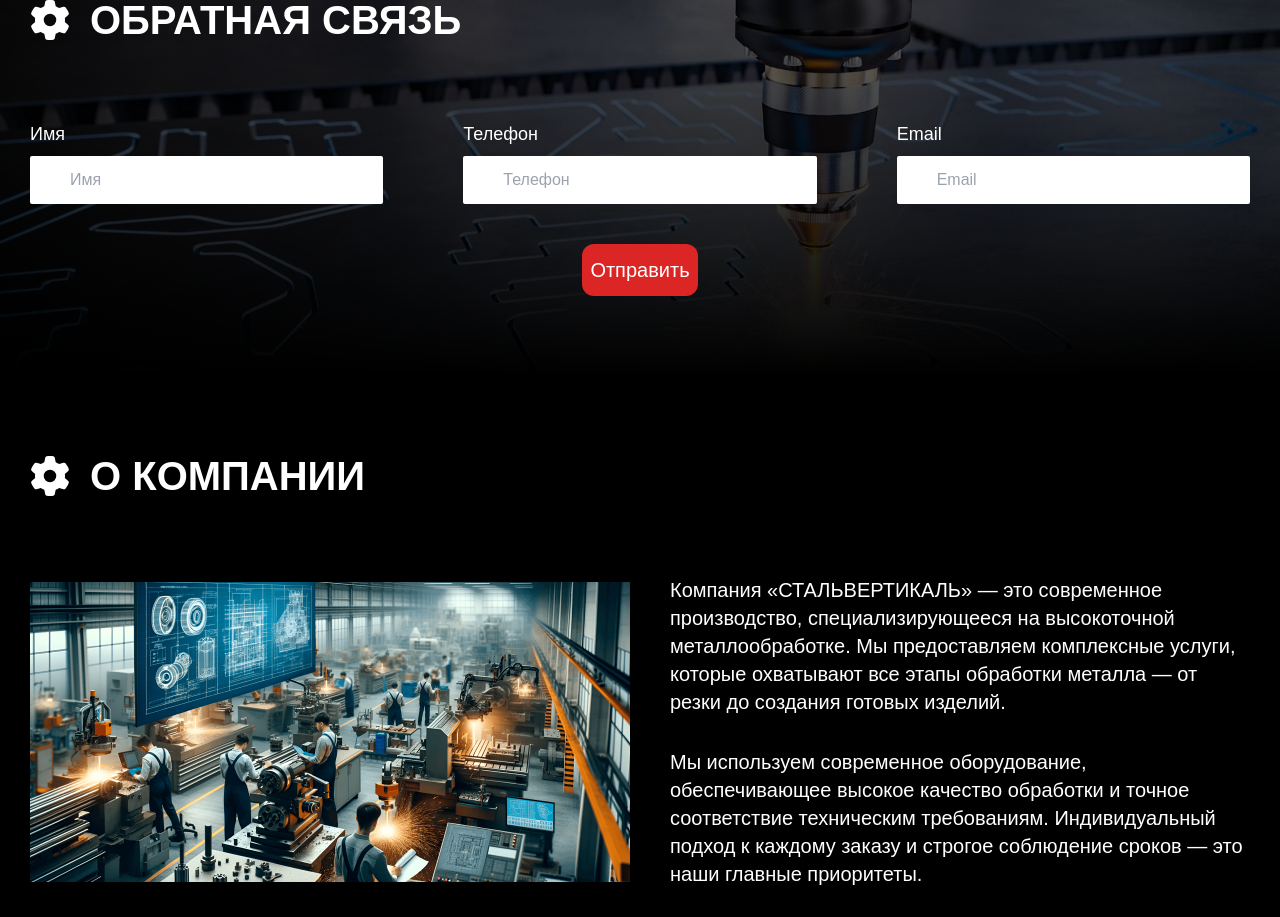
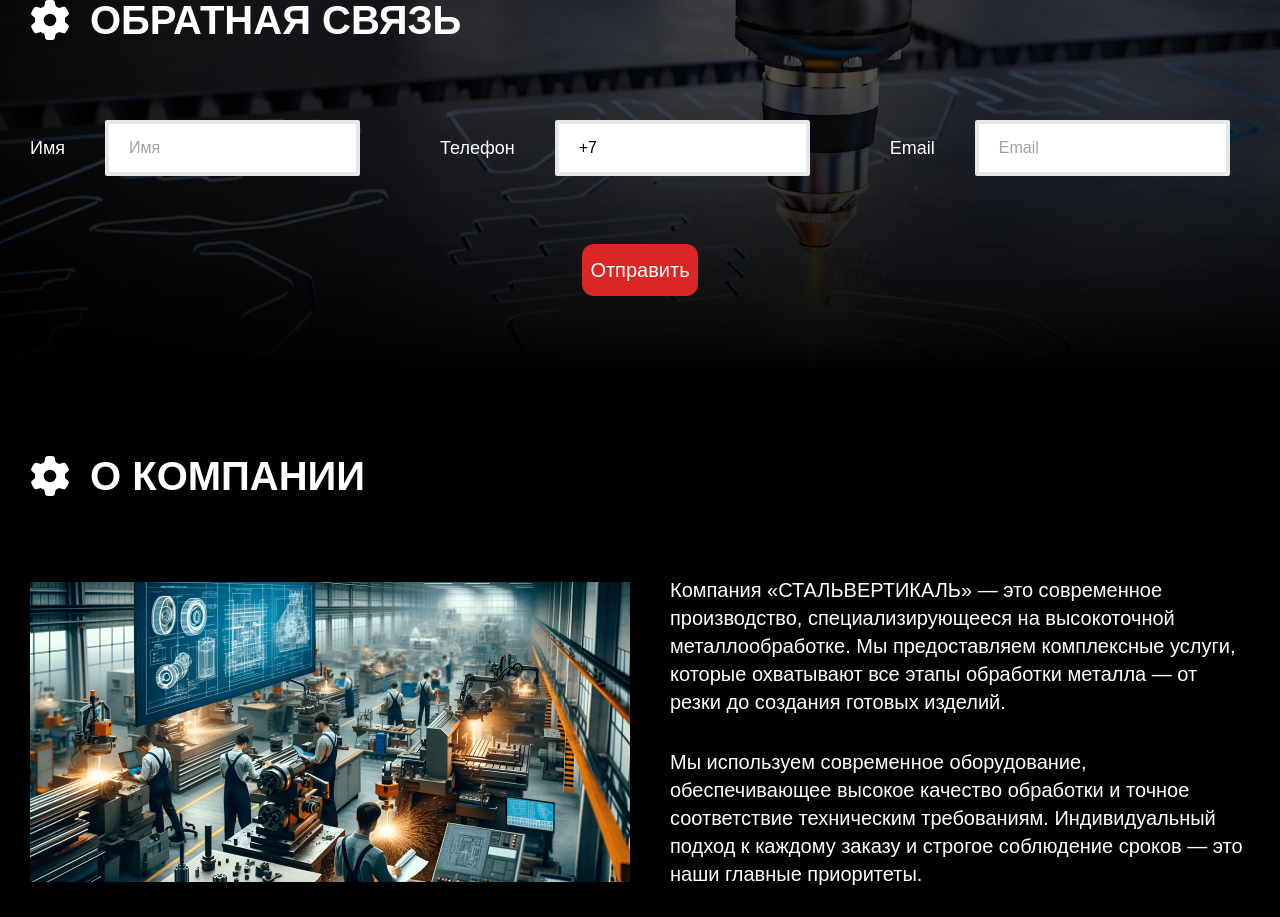
Before and after one commit to CURSEINME/promtehmetal, a Next.js app: page / in a window 1280 px wide. Shown: the part 1120-2037 px from the top of the page. Built offline with nearby package versions, Linux system fonts and the light colour scheme; no server answers.

Commit message:
add feedback form logic

```diff
--- a/package.json
+++ b/package.json
@@ -17,10 +17,12 @@
 		"@prisma/client": "^6.2.1",
 		"clsx": "^2.1.1",
 		"next": "^15.1.5",
+		"nodemailer": "^6.10.0",
 		"react": "^18.0.0-rc-66855b96-20241106",
 		"react-dom": "^18.0.0-rc-66855b96-20241106",
 		"react-hook-form": "^7.53.2",
 		"react-icons": "^5.4.0",
+		"react-phone-number-input": "^3.4.11",
 		"react-query": "^3.39.3",
 		"react-scroll": "^1.9.0",
 		"react-slick": "^0.30.2",
@@ -30,6 +32,7 @@
 		"@hookform/resolvers": "^3.9.1",
 		"@trivago/prettier-plugin-sort-imports": "^5.2.0",
 		"@types/node": "^20",
+		"@types/nodemailer": "^6.4.17",
 		"@types/react": "^18",
 		"@types/react-dom": "^18",
 		"@types/react-scroll": "^1.8.10",
--- /dev/null
+++ b/src/app/api/feedback/route.ts
@@ -0,0 +1,36 @@
+import { NextResponse } from 'next/server'
+import nodemailer from 'nodemailer'
+
+export async function POST(req: Request) {
+	const { name, tel, email } = await req.json()
+
+	const transporter = nodemailer.createTransport({
+		host: 'smtp.gmail.com',
+		port: 465,
+		secure: true,
+		auth: {
+			user: process.env.SMTP_USER,
+			pass: process.env.SMTP_PASSWORD
+		}
+	})
+
+	try {
+		await transporter.sendMail({
+			from: email,
+			to: 'info@promtehmetal.ru',
+			subject: `Заявка от ${name}`,
+			html: `
+			  <p><strong>Имя: </strong> ${name}</p>
+				<p><strong>Почта: </strong> ${email}</p>
+				<p><strong>Телефон: </strong> ${tel}</p>
+			`
+		})
+	} catch (error) {
+		return NextResponse.json({ message: 'Произошла ошибка' }, { status: 500 })
+	}
+
+	return NextResponse.json(
+		{ message: 'Ваша заявка отправлена' },
+		{ status: 200 }
+	)
+}
--- a/src/components/forms/FeedbackForm.tsx
+++ b/src/components/forms/FeedbackForm.tsx
@@ -1,60 +1,144 @@
 'use client'
 
-import { useForm } from 'react-hook-form'
+import { useState } from 'react'
+import { Controller, useForm } from 'react-hook-form'
+import Input, { isValidPhoneNumber } from 'react-phone-number-input/input'
+import 'react-phone-number-input/style.css'
+import Button from '../Button'
 
-import Button from '../Button'
+interface IFormState {
+	name: string
+	tel: string
+	email: string
+}
 
 const FeedbackForm = () => {
 	const {
 		register,
 		handleSubmit,
+
+		control,
 		formState: { errors }
-	} = useForm()
+	} = useForm<IFormState>()
 
-	function onSubmit() {}
+	const [message, setMessage] = useState<string>()
+	const [error, setError] = useState<string>()
+	const [isLoading, setIsLoading] = useState<boolean>(false)
+
+	async function onSubmit(data: IFormState) {
+		try {
+			setIsLoading(true)
+			const res = await fetch('/api/feedback', {
+				method: 'POST',
+				body: JSON.stringify(data)
+			})
+
+			if (res.ok) {
+				setMessage('Ваша заявка отправлена')
+			}
+			if (!res.ok) {
+				setError('Произошла ошибка')
+			}
+		} catch (error) {
+			console.log(error)
+		} finally {
+			setIsLoading(false)
+		}
+	}
 
 	return (
 		<form
 			className='flex flex-col items-center'
 			onSubmit={handleSubmit(onSubmit)}
 		>
-			<div className='flex w-full flex-col gap-20 lg:flex-row'>
-				<div className='flex w-full flex-col md:flex-row md:justify-between lg:flex-col'>
-					<label className='mb-2 text-lg' htmlFor='name'>
+			<div className='flex w-full flex-col gap-10 sm:gap-20 lg:flex-row'>
+				<div className='flex items-center justify-between gap-10'>
+					<label className='mb-7 text-lg' htmlFor='name-field'>
 						Имя
 					</label>
+					<div>
 						<input
-						{...register('name')}
-						className='w-full rounded-sm px-10 py-3 text-black md:w-[500px] lg:w-full'
+							{...register('name', {
+								required: 'Обязательное поле'
+							})}
+							className={`w-[200px] border-4 ${errors.name && 'border-red-500'} rounded-sm px-5 py-3 text-black focus:outline-none sm:w-[500px] lg:w-full`}
 							type='name'
 							placeholder='Имя'
+							autoComplete='on'
+							id='name-field'
 						></input>
+						<div className='mt-2 h-[20px] text-sm font-bold text-red-500'>
+							{errors.name?.message}
 						</div>
-				<div className='flex w-full flex-col md:flex-row md:justify-between lg:flex-col'>
-					<label className='mb-2 text-lg' htmlFor='tel'>
+					</div>
+				</div>
+				<div className='flex items-center justify-between gap-10'>
+					<label className='mb-7 text-lg' htmlFor='tel-field'>
 						Телефон
 					</label>
-					<input
-						{...register('tel')}
-						className='w-full rounded-sm px-10 py-3 text-black md:w-[500px] lg:w-full'
-						type='tel'
-						placeholder='Телефон'
-					></input>
+					<div>
+						<Controller
+							name='tel'
+							control={control}
+							rules={{
+								required: 'Обязательное поле',
+								validate: value =>
+									isValidPhoneNumber(value) ? true : 'Неверный формат телефона'
+							}}
+							render={({ field: { onChange, value } }) => (
+								<Input
+									className={`w-[200px] border-4 ${errors.tel && 'border-red-500'} rounded-sm px-5 py-3 text-black focus:outline-none sm:w-[500px] lg:w-full`}
+									country='RU'
+									value={value}
+									withCountryCallingCode
+									international
+									onChange={onChange}
+									id='tel-field'
+								/>
+							)}
+						/>
+						<div className='mt-2 h-[20px] text-sm font-bold text-red-500'>
+							{errors.tel?.message}
 						</div>
-				<div className='flex w-full flex-col md:flex-row md:justify-between lg:flex-col'>
-					<label className='mb-2 text-lg' htmlFor='email'>
+					</div>
+				</div>
+				<div className='flex items-center justify-between gap-10'>
+					<label className='mb-7 text-lg' htmlFor='email-field'>
 						Email
 					</label>
+					<div className='flex flex-col'>
 						<input
-						{...register('email')}
-						className='w-full rounded-sm px-10 py-3 text-black md:w-[500px] lg:w-full'
+							{...register('email', {
+								required: 'Обязательное поле'
+							})}
+							className={`w-[200px] border-4 ${errors.email && 'border-red-500'} rounded-sm px-5 py-3 text-black focus:outline-none sm:w-[500px] lg:w-full`}
 							type='email'
 							placeholder='Email'
+							autoComplete='on'
+							id='email-field'
 						></input>
+						<div className='mt-2 h-[20px] text-sm font-bold text-red-500'>
+							{errors.email?.message}
 						</div>
 					</div>
-			<Button type='submit' className='mt-10 px-2 py-3 text-xl'>
-				Отправить
+				</div>
+			</div>
+			{message && (
+				<div className='mt-5 h-[20px] text-lg font-bold text-green-500'>
+					{message}
+				</div>
+			)}
+			{error && (
+				<div className='mt-5 h-[20px] text-lg font-bold text-red-500'>
+					{error}
+				</div>
+			)}
+			<Button
+				type='submit'
+				disabled={isLoading}
+				className='mt-10 px-2 py-3 text-xl'
+			>
+				{isLoading ? 'Отправка...' : 'Отправить'}
 			</Button>
 		</form>
 	)
```
Also changed, not shown: 1 other file (tests, documents, lock files or other folders). Lines whose indentation alone changed are shown as unchanged.
